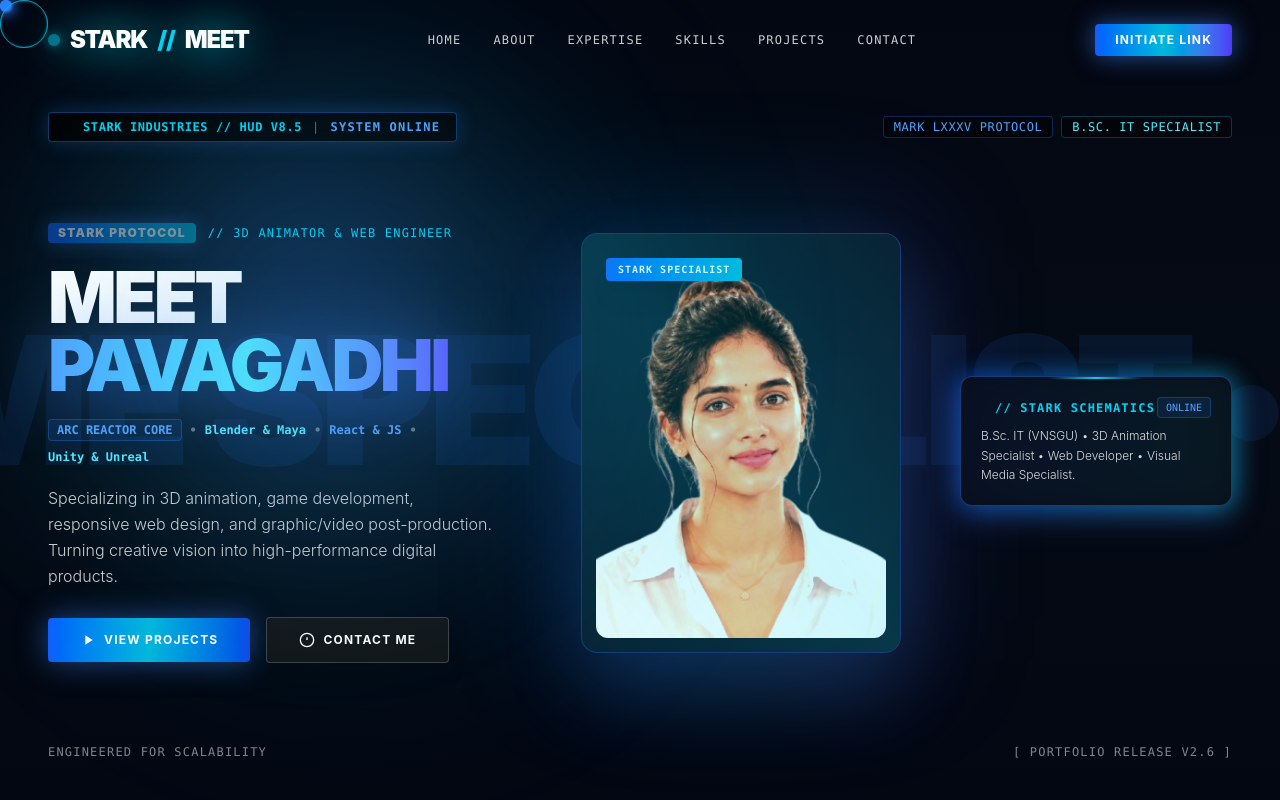
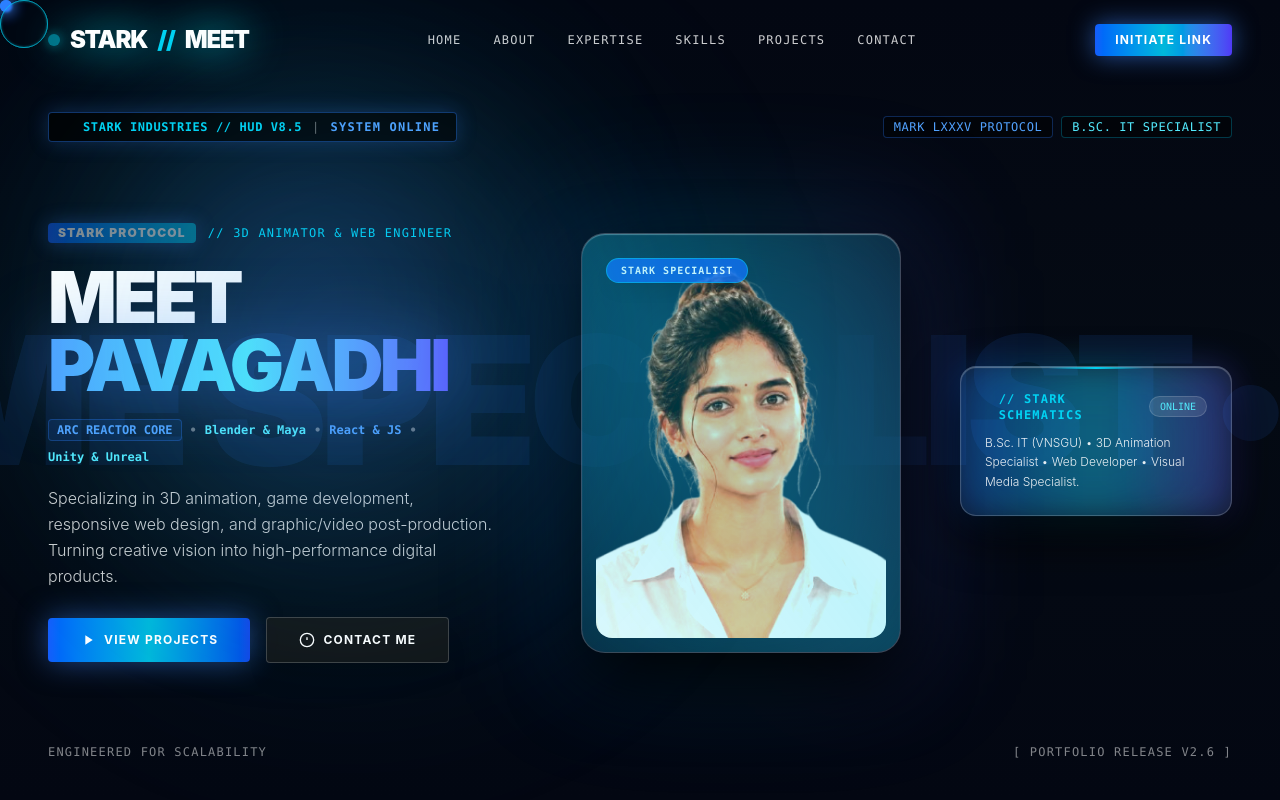
Before and after one commit to MrStark0257/Meet-Pavagadhi, a React (Vite) app: page / in a window 1280 px wide. Shown: the top 800 px of the page. Built offline with nearby package versions, Linux system fonts and the light colour scheme.

Commit message:
Apply ultra-sleek Frosted Glassmorphism UI design across portfolio cards

```diff
--- a/src/components/About.jsx
+++ b/src/components/About.jsx
@@ -90,7 +90,7 @@ const About = () => {
           {/* Card 1: Bio & Core Profile (Span 7) */}
           <div
             ref={addToRefs}
-            className="md:col-span-7 p-8 md:p-12 bg-[#090d16]/90 backdrop-blur-2xl border border-white/10 rounded-[2.5rem] shadow-2xl flex flex-col justify-between relative group hover:border-blue-500/60 transition-all duration-500 overflow-hidden"
+            className="md:col-span-7 p-8 md:p-12 bg-white/[0.03] backdrop-blur-3xl border border-white/20 rounded-[2.5rem] shadow-[inset_0_1px_1px_rgba(255,255,255,0.35),0_25px_60px_rgba(0,0,0,0.85)] flex flex-col justify-between relative group hover:border-cyan-400/80 transition-all duration-500 overflow-hidden"
           >
             {/* Real-time mouse hover spotlight highlight */}
             <div
@@ -125,7 +125,7 @@ const About = () => {
           {/* Card 2: Academic Core & Education (Span 5) */}
           <div
             ref={addToRefs}
-            className="md:col-span-5 p-8 md:p-12 bg-[#090d16]/90 backdrop-blur-2xl border border-white/10 rounded-[2.5rem] shadow-2xl flex flex-col justify-between relative group hover:border-blue-500/60 transition-all duration-500 overflow-hidden"
+            className="md:col-span-5 p-8 md:p-12 bg-white/[0.03] backdrop-blur-3xl border border-white/20 rounded-[2.5rem] shadow-[inset_0_1px_1px_rgba(255,255,255,0.35),0_25px_60px_rgba(0,0,0,0.85)] flex flex-col justify-between relative group hover:border-cyan-400/80 transition-all duration-500 overflow-hidden"
           >
             {/* Real-time mouse hover spotlight highlight */}
             <div
@@ -174,7 +174,7 @@ const About = () => {
           {/* Card 3: Professional Experience Summary (Span 12) */}
           <div
             ref={addToRefs}
-            className="md:col-span-12 p-8 md:p-12 bg-[#090d16]/90 backdrop-blur-2xl border border-white/10 rounded-[2.5rem] shadow-2xl flex flex-col md:flex-row items-center justify-between gap-6 hover:border-blue-500/60 transition-all duration-500 overflow-hidden relative group"
+            className="md:col-span-12 p-8 md:p-12 bg-white/[0.03] backdrop-blur-3xl border border-white/20 rounded-[2.5rem] shadow-[inset_0_1px_1px_rgba(255,255,255,0.35),0_25px_60px_rgba(0,0,0,0.85)] flex flex-col md:flex-row items-center justify-between gap-6 hover:border-cyan-400/80 transition-all duration-500 overflow-hidden relative group"
           >
             {/* Real-time mouse hover spotlight highlight */}
             <div
--- a/src/components/Expertise.jsx
+++ b/src/components/Expertise.jsx
@@ -148,7 +148,7 @@ const Expertise = () => {
             <div
               key={index}
               ref={el => cardsRef.current[index] = el}
-              className={`sticky w-full p-8 md:p-12 rounded-[2.5rem] bg-gradient-to-br ${item.gradient} backdrop-blur-2xl border border-blue-500/30 shadow-[0_25px_60px_rgba(0,0,0,0.9)] flex flex-col justify-between min-h-[260px] md:min-h-[280px] transform-gpu transition-all duration-300 overflow-hidden group hover:border-cyan-400/80 hover:shadow-[0_30px_70px_rgba(59,130,246,0.3)]`}
+              className="sticky w-full p-8 md:p-12 rounded-[2.5rem] bg-white/[0.03] backdrop-blur-3xl border border-white/20 shadow-[inset_0_1px_1px_rgba(255,255,255,0.35),0_30px_70px_rgba(0,0,0,0.95)] flex flex-col justify-between min-h-[260px] md:min-h-[280px] transform-gpu transition-all duration-300 overflow-hidden group hover:border-cyan-400/80 hover:shadow-[0_30px_80px_rgba(59,130,246,0.35)]"
               style={{
                 zIndex: index + 1,
                 top: `${110 + index * 20}px`
--- a/src/components/Hero.jsx
+++ b/src/components/Hero.jsx
@@ -242,24 +242,24 @@ const Hero = () => {
               {/* Electric Blue Neon Back Glow */}
               <div className="absolute -inset-3 bg-gradient-to-r from-blue-600/50 via-cyan-500/40 to-indigo-600/50 rounded-3xl blur-3xl opacity-90 group-hover:opacity-100 animate-pulse duration-1000"></div>
 
-              {/* Poster Card with Glossy Sheen */}
-              <div className="relative w-[280px] md:w-[320px] p-3.5 bg-[#0a1120]/90 backdrop-blur-2xl rounded-2xl border border-blue-500/40 shadow-[0_40px_80px_rgba(59,130,246,0.2)] overflow-hidden">
+              {/* Frosted Glass Poster Card */}
+              <div className="relative w-[280px] md:w-[320px] p-3.5 bg-white/[0.03] backdrop-blur-3xl rounded-3xl border border-white/20 shadow-[inset_0_1px_1px_rgba(255,255,255,0.35),0_30px_70px_rgba(0,0,0,0.9)] overflow-hidden">
 
                 {/* Dynamic Specular Glare Layer */}
                 <div
                   ref={glareRef}
-                  className="absolute inset-[-50%] w-[200%] h-[200%] bg-gradient-to-tr from-transparent via-cyan-400/20 to-transparent pointer-events-none transform-gpu z-40"
+                  className="absolute inset-[-50%] w-[200%] h-[200%] bg-gradient-to-tr from-transparent via-cyan-400/25 to-transparent pointer-events-none transform-gpu z-40"
                 ></div>
 
                 {/* Stark Tag */}
-                <div className="absolute top-6 left-6 z-30 px-3 py-1 bg-gradient-to-r from-blue-600 to-cyan-500 text-white font-mono text-[10px] font-black tracking-widest rounded shadow-xl">
+                <div className="absolute top-6 left-6 z-30 px-3.5 py-1 bg-blue-600/80 backdrop-blur-xl border border-cyan-400/50 text-white font-mono text-[10px] font-bold tracking-widest rounded-full shadow-lg">
                   STARK SPECIALIST
                 </div>
 
                 <img
                   src={pictureImg}
                   alt="Developer Portrait"
-                  className="w-full h-[330px] md:h-[390px] object-cover rounded-xl filter contrast-125 brightness-105 group-hover:scale-[1.02] transition-transform duration-500"
+                  className="w-full h-[330px] md:h-[390px] object-cover rounded-2xl filter contrast-125 brightness-105 group-hover:scale-[1.02] transition-transform duration-500"
                 />
               </div>
             </div>
@@ -272,21 +272,21 @@ const Hero = () => {
               className="relative group w-full max-w-xs transition-all duration-500 hover:scale-[1.04]"
             >
               {/* Glowing Cyber Accent Ring */}
-              <div className="absolute -inset-0.5 bg-gradient-to-r from-blue-600 to-cyan-400 rounded-2xl blur-md opacity-40 group-hover:opacity-100 transition-opacity duration-500 animate-pulse"></div>
+              <div className="absolute -inset-0.5 bg-gradient-to-r from-blue-600/60 via-cyan-400/60 to-indigo-600/60 rounded-3xl blur-lg opacity-40 group-hover:opacity-100 transition-opacity duration-500 animate-pulse"></div>
 
-              <div className="relative p-5 bg-[#090d16]/90 backdrop-blur-2xl border border-blue-500/40 rounded-xl shadow-[0_10px_35px_rgba(59,130,246,0.3)] group-hover:border-cyan-400 transition-colors duration-500 overflow-hidden">
+              <div className="relative p-6 bg-white/[0.04] backdrop-blur-3xl border border-white/20 rounded-2xl shadow-[inset_0_1px_1px_rgba(255,255,255,0.3),0_20px_50px_rgba(0,0,0,0.8)] group-hover:border-cyan-400/80 transition-all duration-500 overflow-hidden">
                 {/* Top Cyan Accent Stripe */}
                 <div className="absolute top-0 left-1/2 -translate-x-1/2 w-24 h-[2px] bg-gradient-to-r from-transparent via-cyan-400 to-transparent group-hover:w-48 transition-all duration-500"></div>
 
-                <div className="flex items-center justify-between mb-2">
+                <div className="flex items-center justify-between mb-2.5">
                   <h3 className="text-xs font-mono uppercase tracking-widest text-cyan-400 font-bold flex items-center gap-2">
                     <span className="w-1.5 h-1.5 rounded-full bg-cyan-400 shadow-[0_0_8px_#00F0FF] animate-ping"></span>
                     // STARK SCHEMATICS
                   </h3>
-                  <span className="text-[10px] font-mono text-blue-400 bg-blue-500/10 px-2 py-0.5 rounded border border-blue-500/30">ONLINE</span>
+                  <span className="text-[10px] font-mono text-cyan-300 bg-white/10 backdrop-blur-md px-2.5 py-0.5 rounded-full border border-white/15">ONLINE</span>
                 </div>
 
-                <p className="text-xs text-white/85 leading-relaxed font-light">
+                <p className="text-xs text-white/90 leading-relaxed font-light">
                   B.Sc. IT (VNSGU) &bull; 3D Animation Specialist &bull; Web Developer &bull; Visual Media Specialist.
                 </p>
               </div>
--- a/src/components/Projects.jsx
+++ b/src/components/Projects.jsx
@@ -174,10 +174,10 @@ const Projects = () => {
                 zIndex: zIndex
               }}
               transition={{ duration: 0.6, ease: [0.25, 1, 0.5, 1] }}
-              className={`absolute w-[86vw] sm:w-[420px] md:w-[460px] h-[340px] sm:h-[380px] rounded-[2.5rem] p-7 sm:p-9 bg-[#090e1d] border transition-all duration-300 cursor-pointer flex flex-col justify-between overflow-hidden shadow-[0_30px_70px_rgba(0,0,0,0.95)] ${
+              className={`absolute w-[86vw] sm:w-[420px] md:w-[460px] h-[340px] sm:h-[380px] rounded-[2.5rem] p-7 sm:p-9 bg-white/[0.03] backdrop-blur-3xl border transition-all duration-300 cursor-pointer flex flex-col justify-between overflow-hidden shadow-[inset_0_1px_1px_rgba(255,255,255,0.35),0_30px_70px_rgba(0,0,0,0.95)] ${
                 isActive
-                  ? 'border-cyan-400 shadow-[0_0_50px_rgba(0,240,255,0.35)] ring-2 ring-cyan-400/50'
-                  : 'border-blue-500/30 hover:border-blue-400/80'
+                  ? 'border-cyan-400/90 shadow-[inset_0_1px_1px_rgba(255,255,255,0.4),0_0_50px_rgba(0,240,255,0.35)] ring-2 ring-cyan-400/50'
+                  : 'border-white/15 hover:border-cyan-400/70'
               }`}
               style={{
                 backfaceVisibility: 'hidden',
--- a/src/components/Skills.jsx
+++ b/src/components/Skills.jsx
@@ -219,7 +219,7 @@ const Skills = () => {
           <div
             key={i}
             ref={el => cardsRef.current[i] = el}
-            className="md:absolute relative shrink-0 snap-center w-[82vw] sm:w-[360px] md:w-[440px] h-[460px] md:h-[540px] rounded-[32px] p-8 md:p-10 bg-[#090d16]/95 backdrop-blur-2xl border border-white/15 flex flex-col justify-between overflow-hidden group shadow-[0_30px_60px_rgba(0,0,0,0.9)] hover:border-blue-500/80 transition-colors duration-500"
+            className="md:absolute relative shrink-0 snap-center w-[82vw] sm:w-[360px] md:w-[440px] h-[460px] md:h-[540px] rounded-[32px] p-8 md:p-10 bg-white/[0.03] backdrop-blur-3xl border border-white/20 flex flex-col justify-between overflow-hidden group shadow-[inset_0_1px_1px_rgba(255,255,255,0.35),0_30px_70px_rgba(0,0,0,0.95)] hover:border-cyan-400/80 transition-all duration-500"
           >
             {/* Inner Blue Glossy Reflection */}
             <div className="absolute inset-0 bg-gradient-to-tr from-blue-600/10 via-transparent to-transparent opacity-0 group-hover:opacity-100 transition-opacity duration-500 pointer-events-none z-20" />
```
